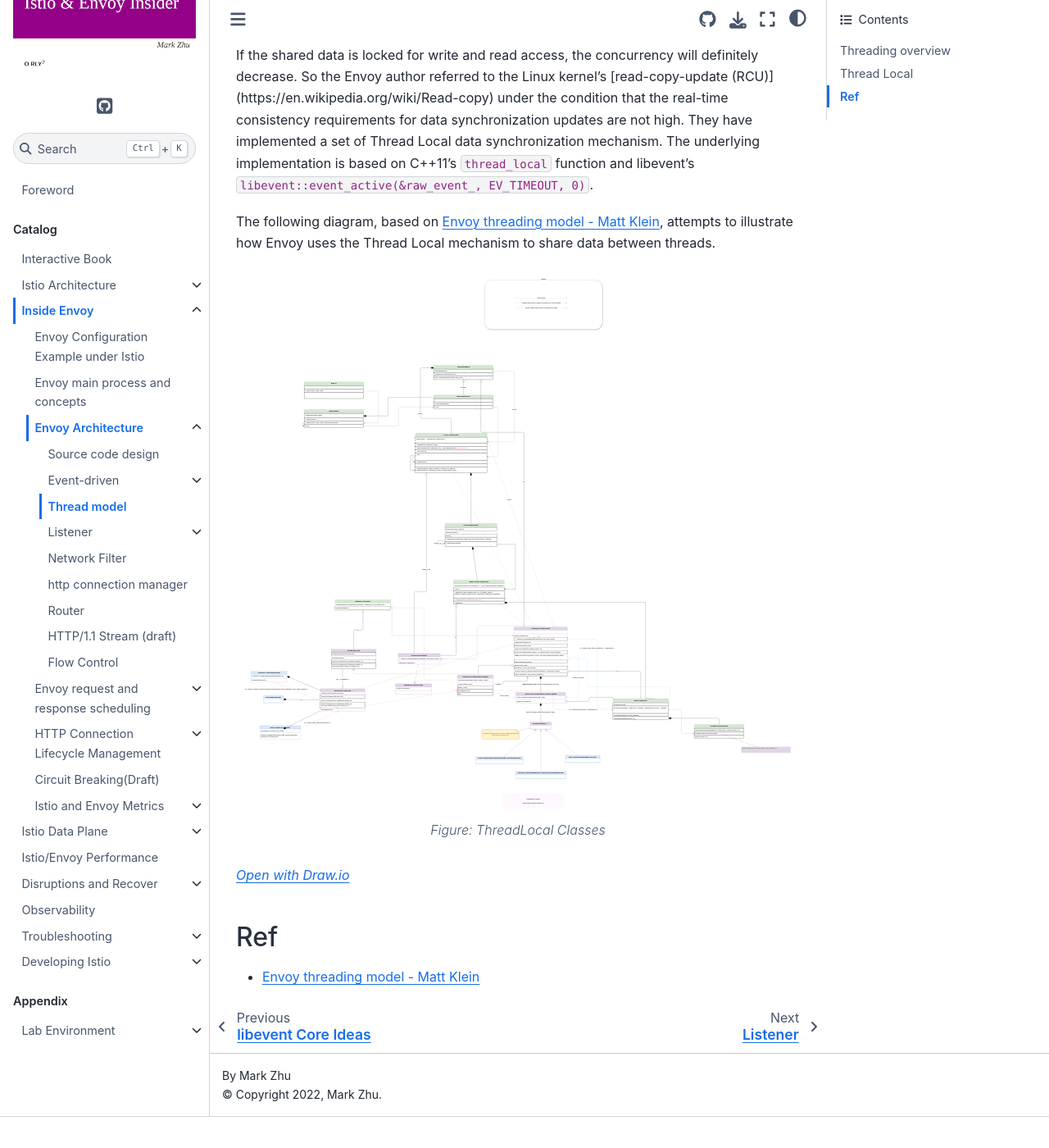
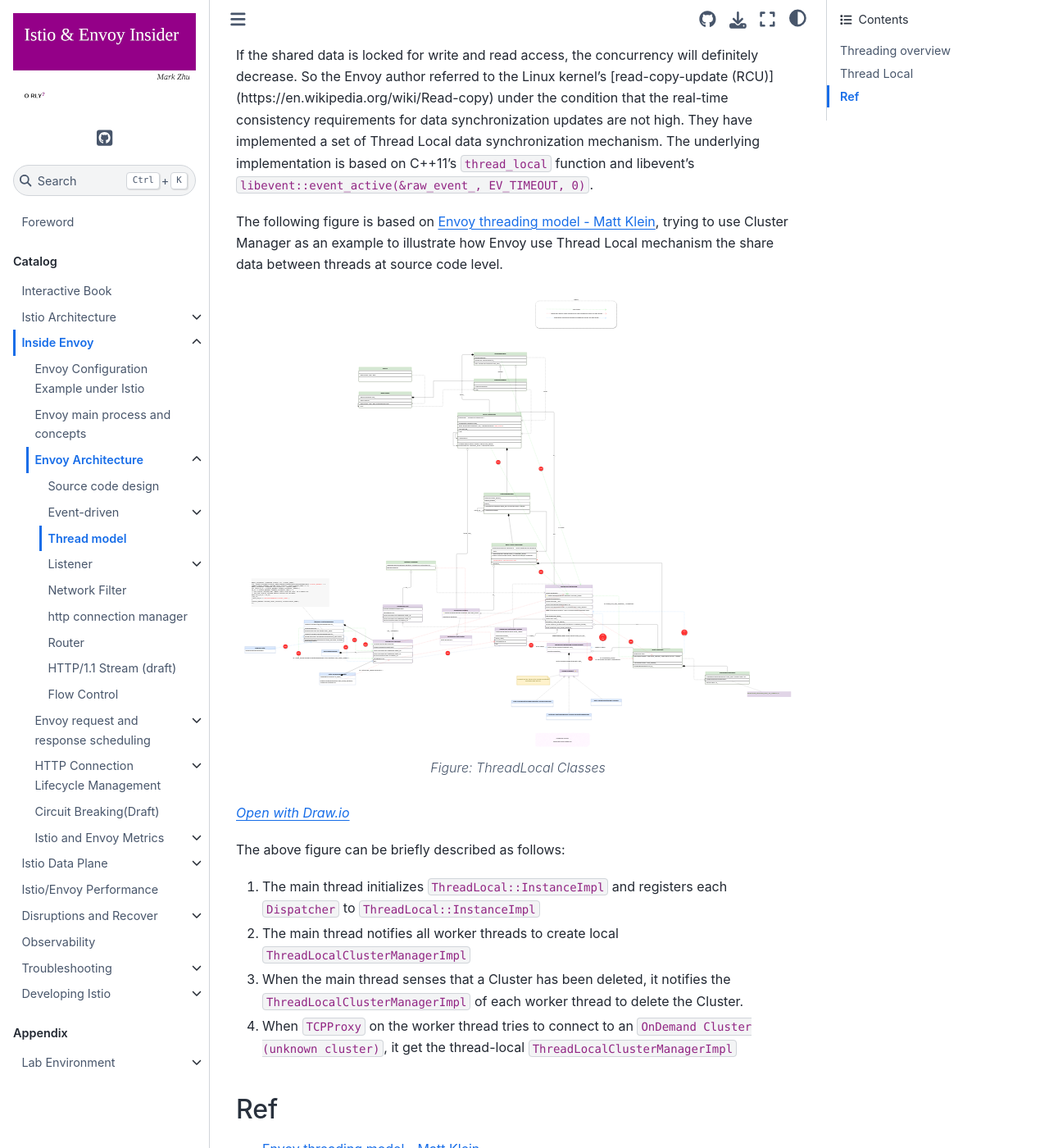
Before and after one commit to labilezhu/istio-insider-en, a Sphinx documentation site: the page built from docs/source/ch2-envoy/arch/thread-model/thread-model.md, in a window 1280 px wide and 1400 px high, scrolled down 3468 px. Shown: the whole window at 82% size. Built offline with Sphinx 7.4.7 and the Sphinx Book theme 1.1.4, drawn with Linux system fonts in a browser that asks for light colours; before the commit the page ends 4830 px from its top, so only the background shows below that.

Commit message:
thread mode

```diff
--- a/docs/source/ch2-envoy/arch/thread-model/thread-model.md
+++ b/docs/source/ch2-envoy/arch/thread-model/thread-model.md
@@ -82,7 +82,11 @@
 
 If the shared data is locked for write and read access, the concurrency will definitely decrease. So the Envoy author referred to the Linux kernel's [read-copy-update (RCU)] (https://en.wikipedia.org/wiki/Read-copy) under the condition that the real-time consistency requirements for data synchronization updates are not high. They have implemented a set of Thread Local data synchronization mechanism. The underlying implementation is based on C++11's `thread_local` function and libevent's `libevent::event_active(&raw_event_, EV_TIMEOUT, 0)`.
 
-The following diagram, based on [Envoy threading model - Matt Klein](https://blog.envoyproxy.io/envoy-threading-model-a8d44b922310), attempts to illustrate how Envoy uses the Thread Local mechanism to share data between threads.
+
+
+The following figure is based on [Envoy threading model - Matt Klein](https://blog.envoyproxy.io/envoy-threading-model-a8d44b922310), trying to use Cluster Manager as an example to illustrate how Envoy use Thread Local mechanism   the share data between threads at source code  level.
+
+
 
 :::{figure-md} Figure: ThreadLocal Classes
 
@@ -93,6 +97,20 @@
 *[Open with Draw.io](https://app.diagrams.net/?ui=sketch#Uhttps%3A%2F%2Fistio-insider.mygraphql.com%2Fzh_CN%2Flatest%2F_images%2Fthread-local-classes.drawio.svg)*
 
 
+
+The above figure can be briefly described as follows:
+
+
+
+1. The main thread initializes `ThreadLocal::InstanceImpl` and registers each `Dispatcher` to `ThreadLocal::InstanceImpl`
+2. The main thread notifies all worker threads to create local `ThreadLocalClusterManagerImpl`
+3. When the main thread senses that a Cluster has been deleted, it notifies the `ThreadLocalClusterManagerImpl` of each worker thread to delete the Cluster.
+4. When `TCPProxy` on the worker thread tries to connect to an `OnDemand Cluster (unknown cluster)`, it get the thread-local `ThreadLocalClusterManagerImpl`
+
+
+
+
+
 ## Ref
 
 - [Envoy threading model - Matt Klein](https://blog.envoyproxy.io/envoy-threading-model-a8d44b922310)
```
Also changed, not shown: docs/source/ch2-envoy/arch/thread-model/thread-local-classes.drawio.svg.
